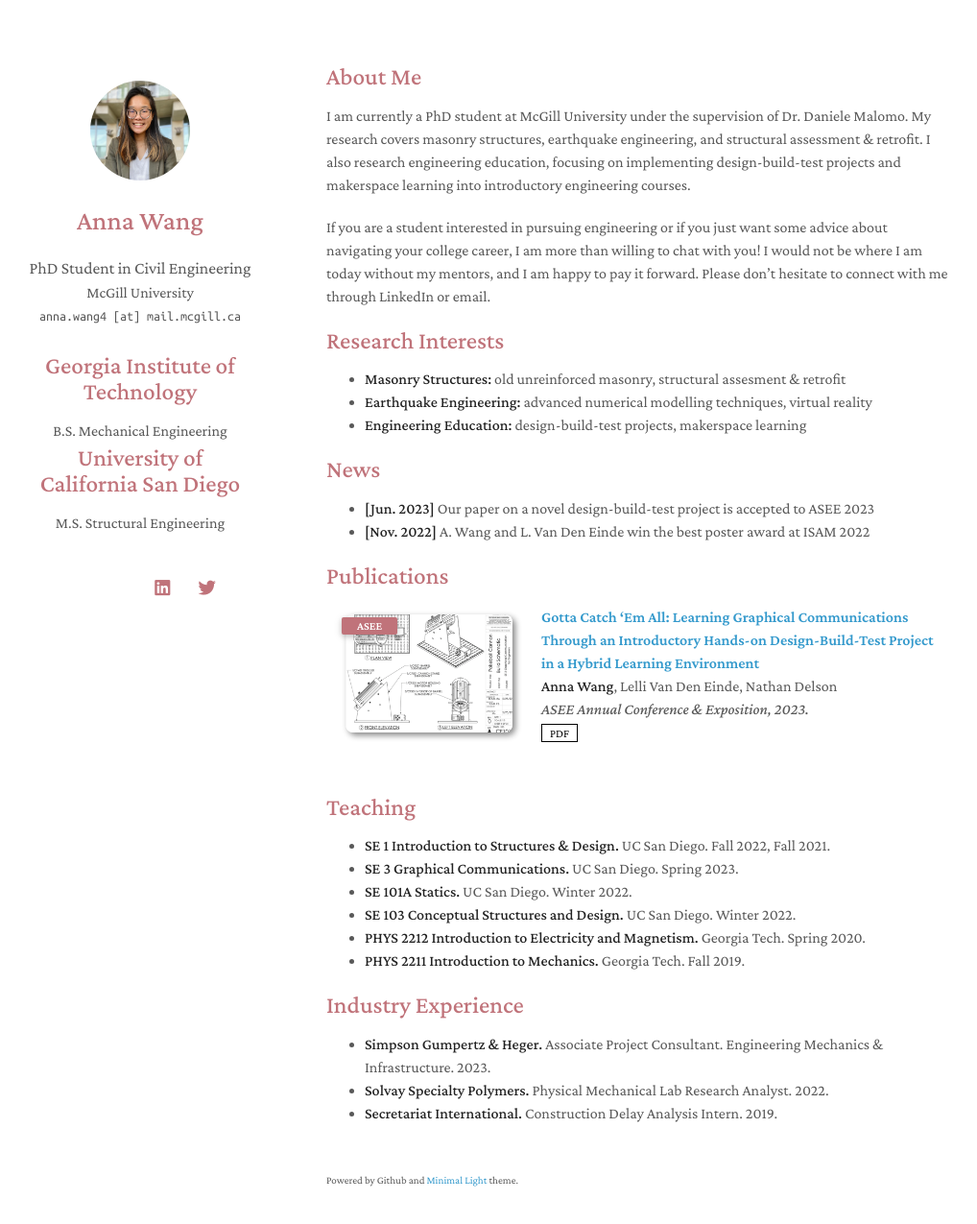
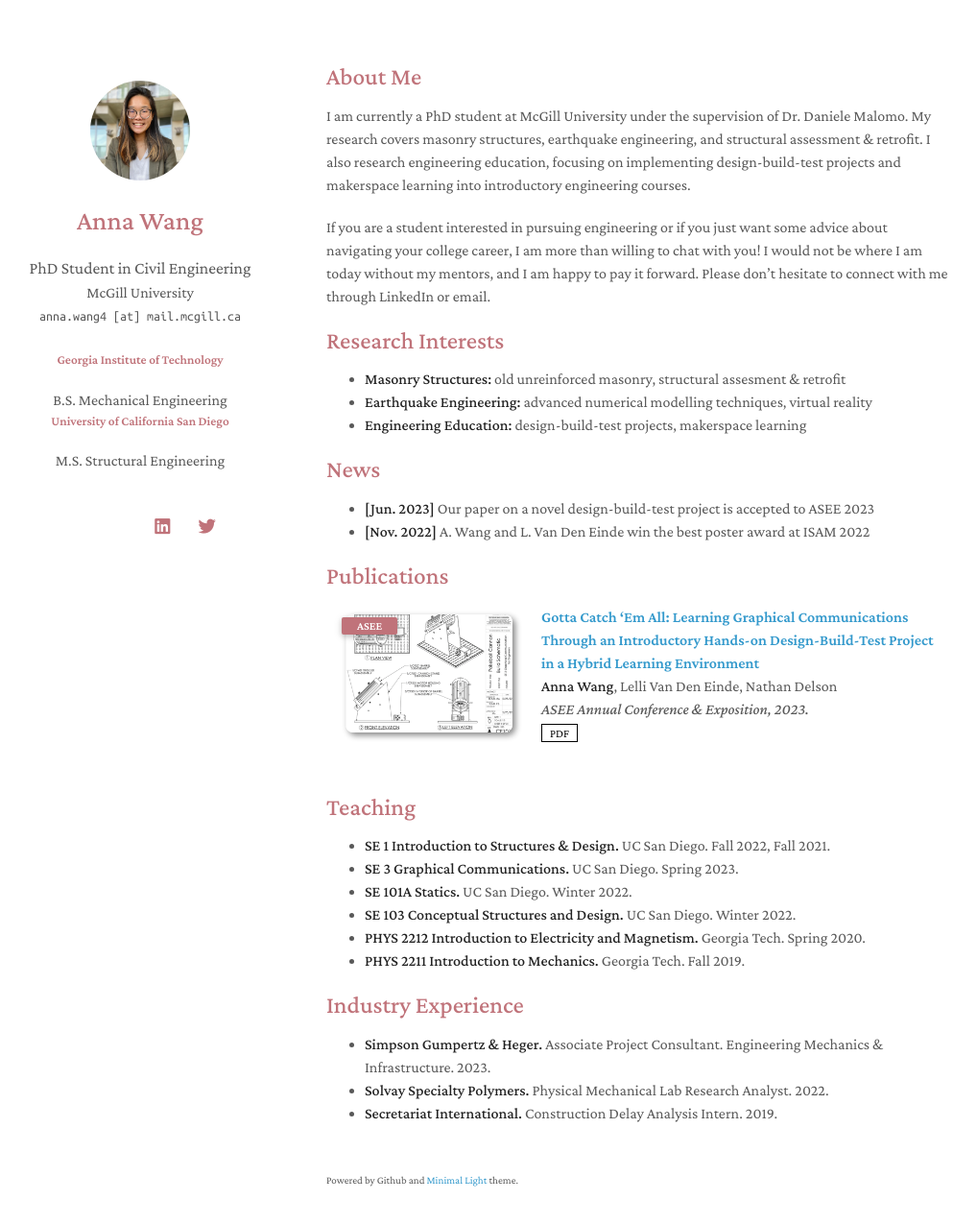
Before and after one commit to anna-h-wang/annawang, a Jekyll site: the page built from index.md, in a window 1280 px wide and 1310 px high. Shown: the top 1275 px of the window at 96% size, without its empty margins (130-1148 px from the left). Built offline with Jekyll 4.4.1, drawn with Linux system fonts in a browser that asks for light colours; nearby versions of some CDN libraries; a style sheet for code colours, icons or effects is not loaded; our own code applies the rules of GitHub Pages for plain Markdown files.

Commit message:
Update homepage.html

```diff
--- a/_layouts/homepage.html
+++ b/_layouts/homepage.html
@@ -54,12 +54,12 @@
 
         <br>
         <br>
-        <h2>{{ site.bachelors }}</h2>
+        <h5>{{ site.bachelors }}</h5>
         {% if site.BS %}
         <a href="{{ site.BS_link }}" rel="noopener"><autocolor>{{ site.BS }}</autocolor></a>
         {% endif %}
         <br>
-        <h2>{{ site.masters }}</h2>
+        <h5>{{ site.masters }}</h5>
         {% if site.MS %}
         <a href="{{ site.MS_link }}" rel="noopener"><autocolor>{{ site.MS }}</autocolor></a>
         {% endif %}
```
